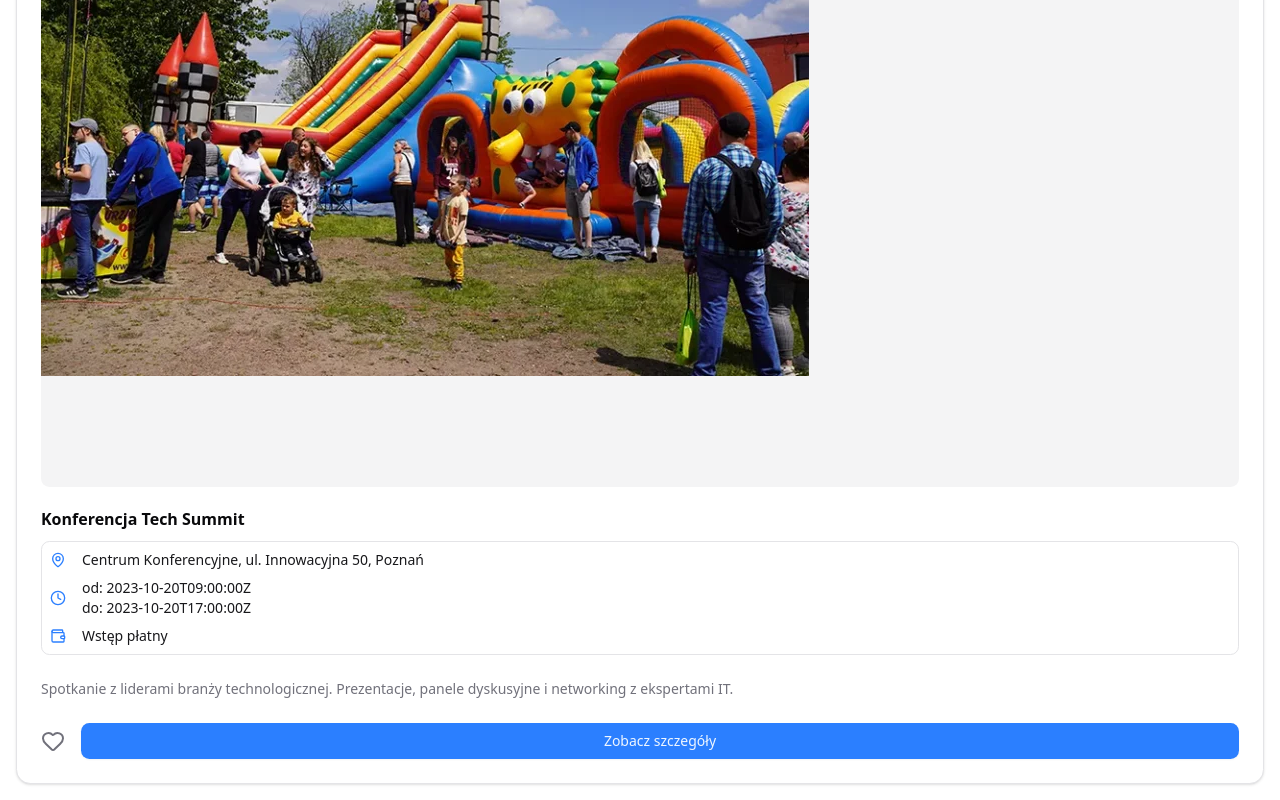
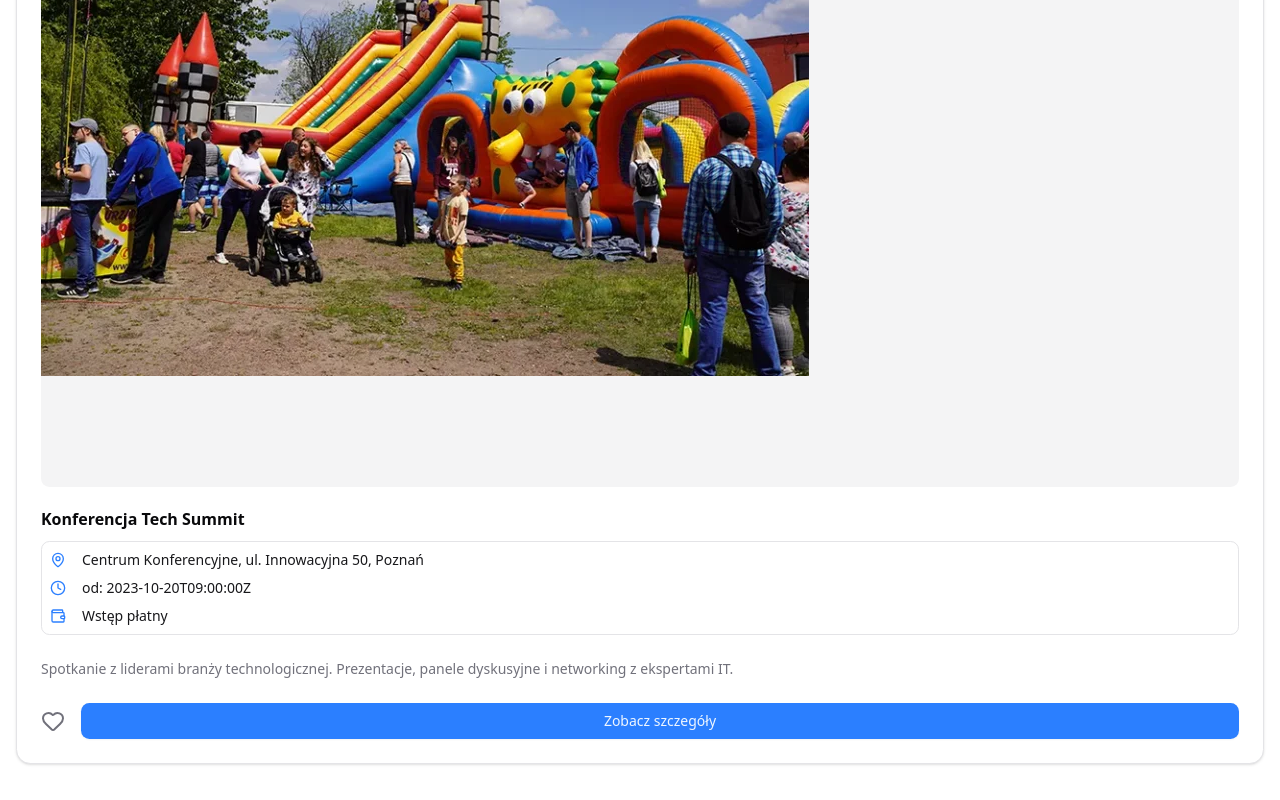
Before and after one commit to adminsisters-tarnow-hackathon-2025/fe-adminsisters, a React (Vite) app: page / in a window 1280 px wide. Shown: the part 5083-5883 px from the top of the page. Built offline with nearby package versions, Linux system fonts and the light colour scheme.

Commit message:
feat: make dateTo optional in Event interface and update sample event data

```diff
--- a/src/api/events/types/index.ts
+++ b/src/api/events/types/index.ts
@@ -7,7 +7,7 @@ export interface Event {
   coinReward: number;
   image: string;
   dateFrom: string;
-  dateTo: string;
+  dateTo?: string;
   location: EventLocation;
 }
 
--- a/src/views/home/Home.tsx
+++ b/src/views/home/Home.tsx
@@ -97,7 +97,6 @@ const events: Event[] = [
     coinReward: 400,
     image: "/src/assets/event.png",
     dateFrom: "2023-10-20T09:00:00Z",
-    dateTo: "2023-10-20T17:00:00Z",
     location: {
       id: "6",
       name: "Centrum Konferencyjne",
```
